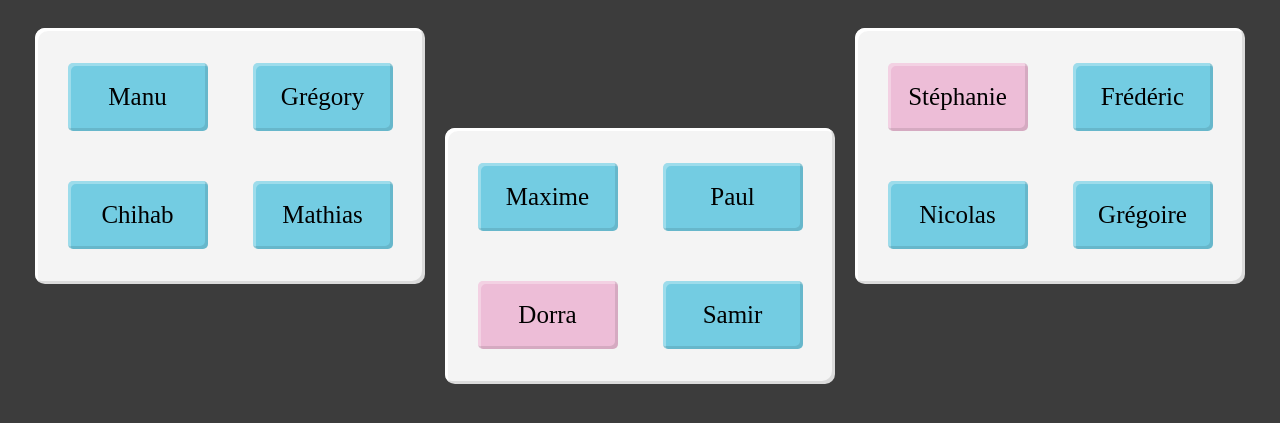
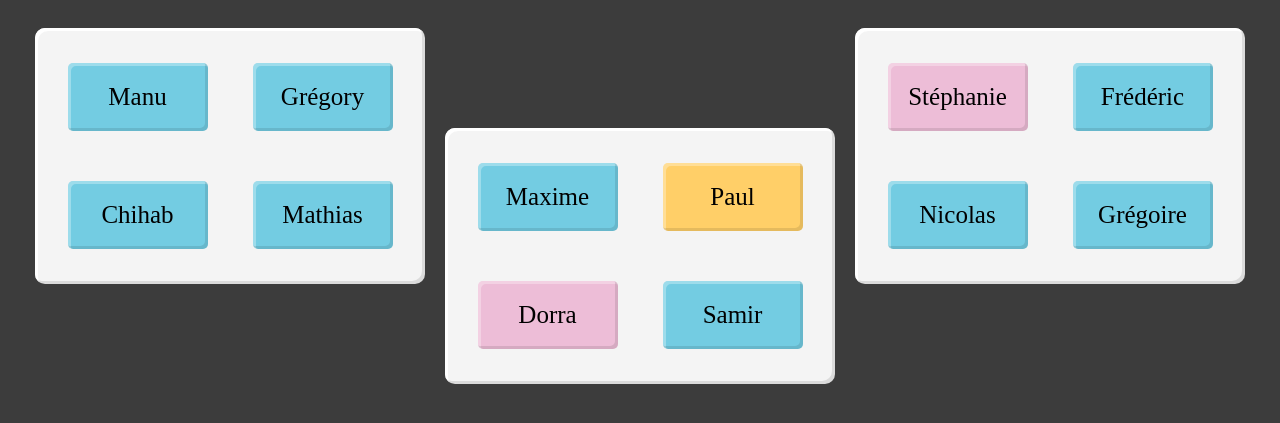
Before and after one commit to KntKonata/Placement, a plain HTML site: page index.html in a window 1280 px wide. Shown: the part 89-512 px from the top of the page. Drawn offline with Linux system fonts and the light colour scheme.

Commit message:
Ajout class délégué ( Déso Paul )

```diff
--- a/index.html
+++ b/index.html
@@ -12,7 +12,6 @@
 		<div id="container"></div>
 		<script>
 				getGroups(etudiants, 3);
-				document.getElementbyID
 		</script>
 	</body>
 </html>
--- a/script.js
+++ b/script.js
@@ -60,6 +60,8 @@ function getGroups(etudiants, nbGroups)
         etudiantElt.textContent = currentStudent;
         if (currentStudent == 'Dorra' || currentStudent == 'Stéphanie') {
           etudiantElt.classList.add('girl');
+        } else if (currentStudent == 'Paul') {
+          etudiantElt.classList.add('deleg');
         } else {
           etudiantElt.classList.add('guy');
         }
--- a/style.css
+++ b/style.css
@@ -50,3 +50,5 @@ p.student {
 p.girl { background-color: #edbdd7; }
 
 p.guy { background-color: #73cce2; }
+
+p.deleg { background-color: #ffcf68; }
```
